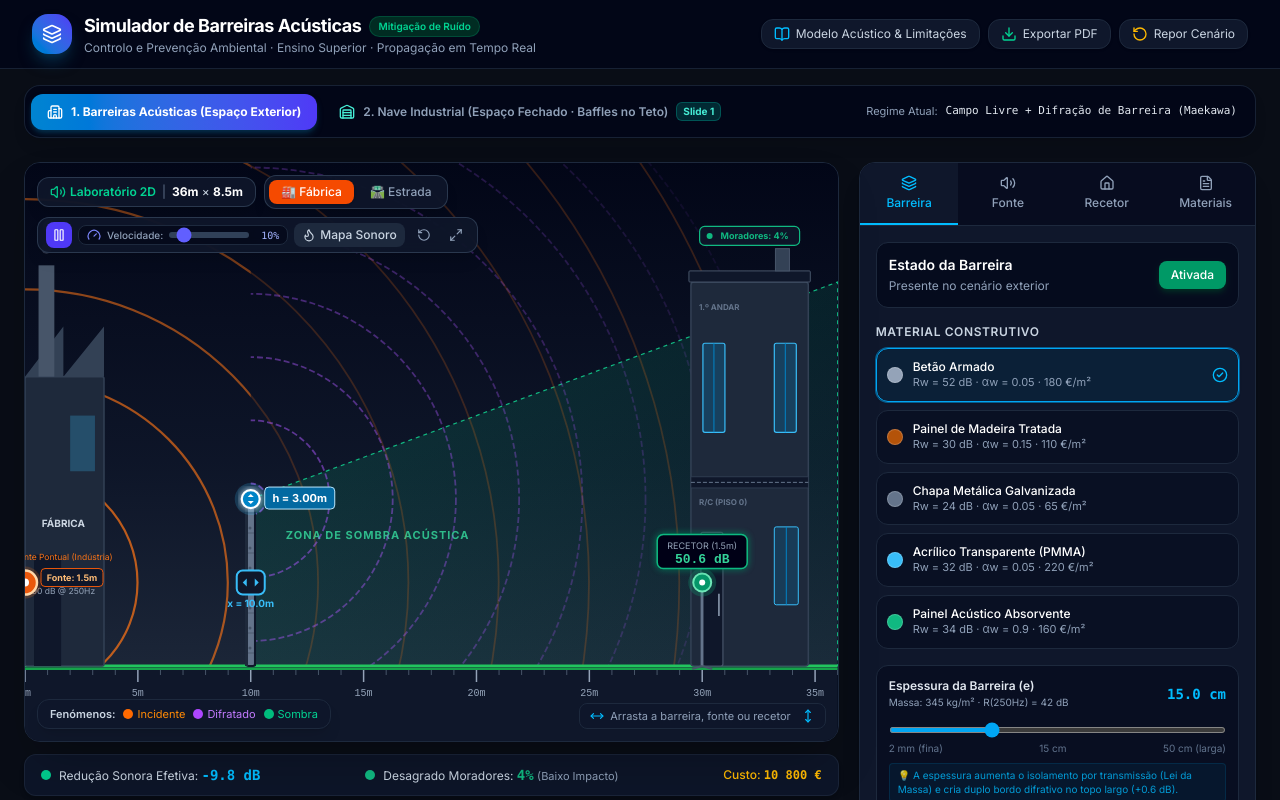
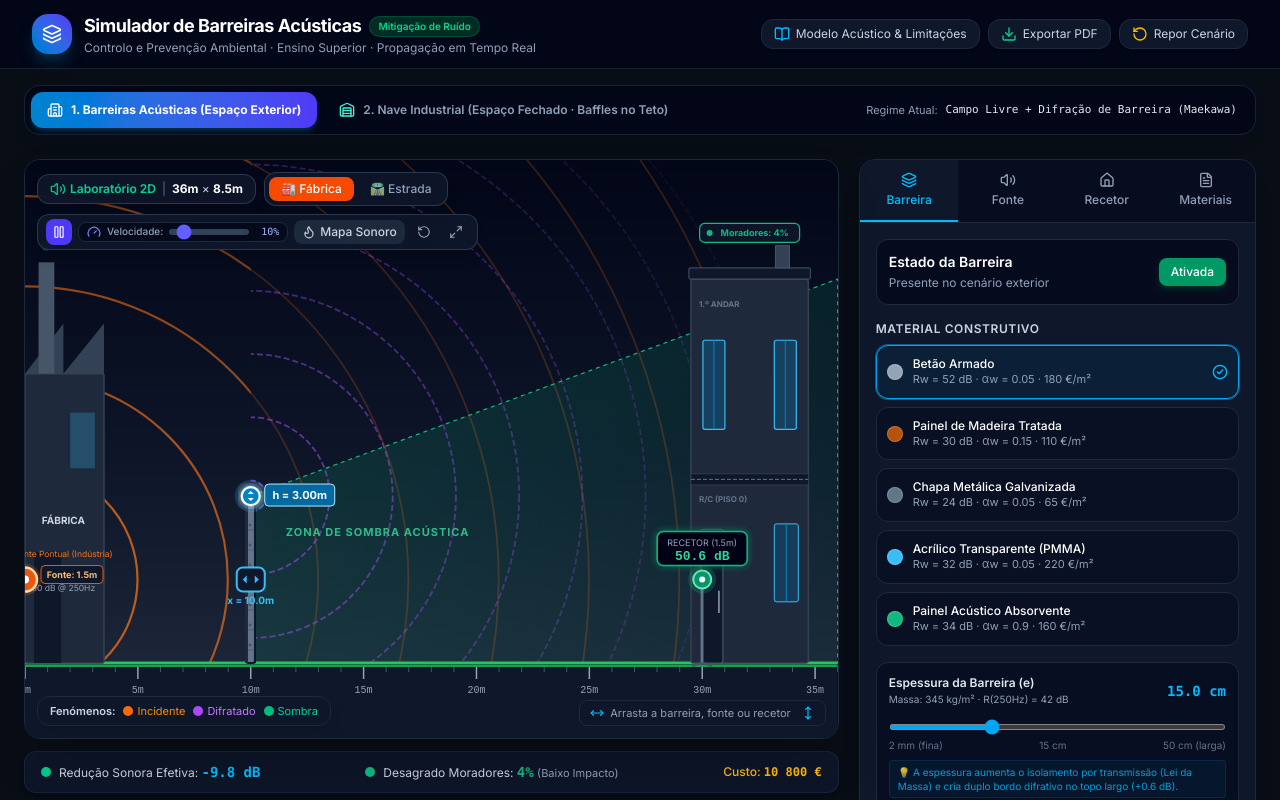
Before and after one commit to bmsasilva/app-cpa-barreiras-acusticas, a React (Vite) app: page / in a window 1280 px wide. Shown: the top 800 px of the page. Built offline with nearby package versions, Linux system fonts and the light colour scheme.

Commit message:
chore: remover badge 'Slide 1' do seletor e renomear 'Comparacao Posto A vs Posto B'

```diff
--- a/src/App.tsx
+++ b/src/App.tsx
@@ -382,9 +382,6 @@ export function App() {
             >
               <Warehouse className="w-4 h-4 text-teal-300" />
               <span>2. Nave Industrial (Espaço Fechado · Baffles no Teto)</span>
-              <span className="px-1.5 py-0.5 rounded-md text-[10px] font-bold bg-teal-500/20 text-teal-300 border border-teal-500/30">
-                Slide 1
-              </span>
             </button>
           </div>
 
--- a/src/components/IndoorHallViewport.tsx
+++ b/src/components/IndoorHallViewport.tsx
@@ -731,7 +731,7 @@ export const IndoorHallViewport: React.FC<IndoorHallViewportProps> = ({
         {/* Rodapé Interno com Análise Didática Instantânea com altura estável */}
         <div className="bg-slate-950 border-t border-slate-800 p-3 grid grid-cols-1 md:grid-cols-3 gap-3 text-xs">
           <div className="bg-slate-900/80 p-3 rounded-xl border border-slate-800 h-[76px] flex flex-col justify-between">
-            <span className="text-slate-400 font-medium block">Comparação Slide (Posto A vs B):</span>
+            <span className="text-slate-400 font-medium block">Comparação Posto A vs Posto B:</span>
             <div className="flex items-center justify-between text-slate-200">
               <span>Posto A (2 m): <strong className="text-amber-400 font-mono">{result.levelAt2m} dB</strong></span>
               <span>Posto B (6 m): <strong className="text-amber-400 font-mono">{result.levelAt6m} dB</strong></span>
```
